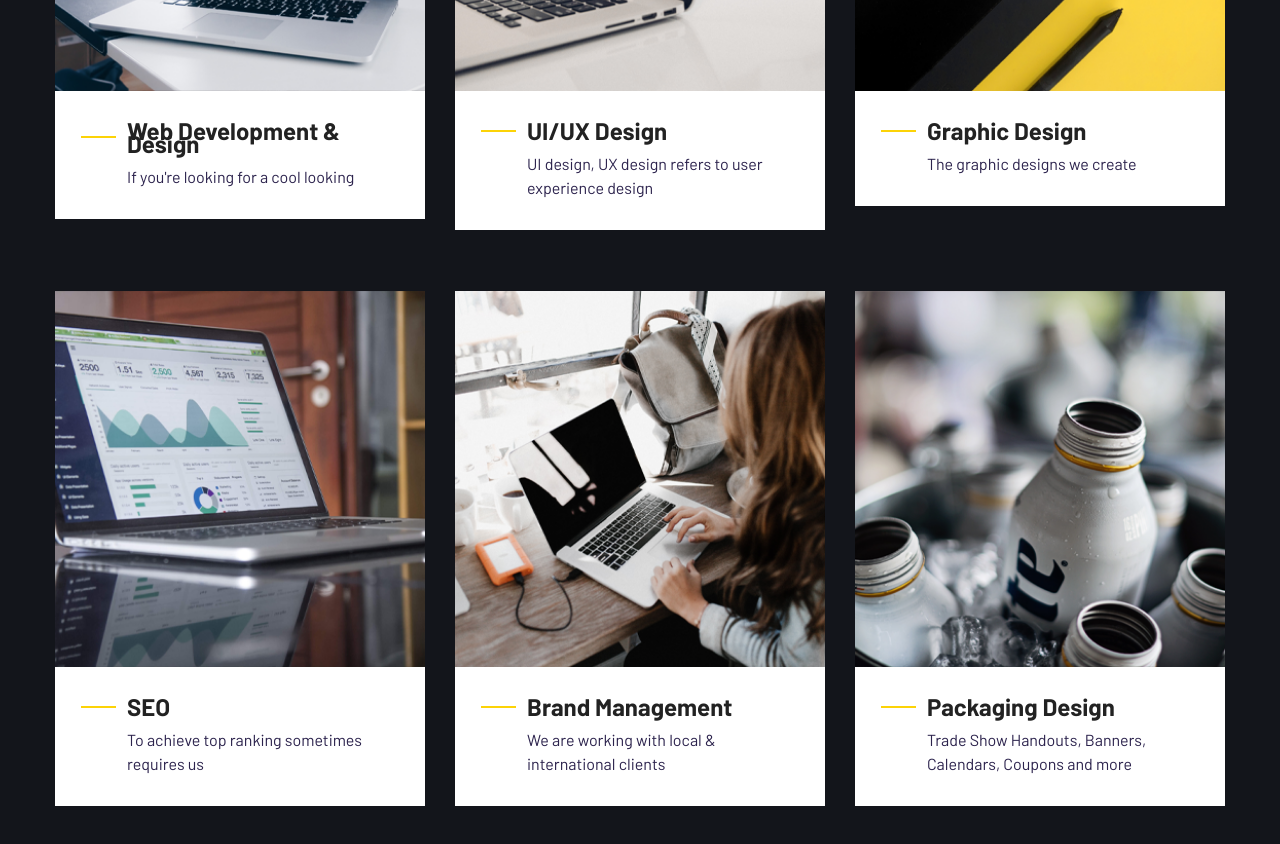
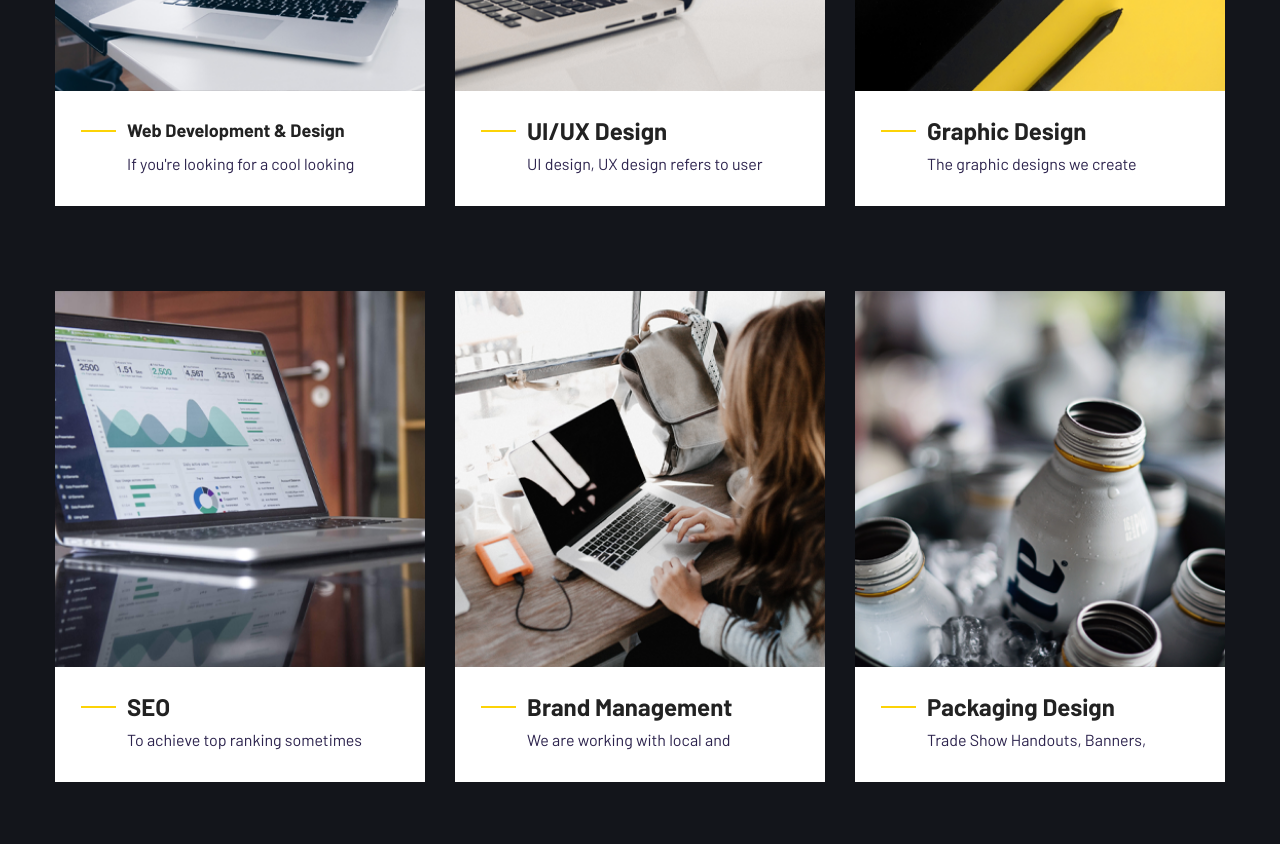
Before and after one commit to tellws/hello, a plain HTML site: page services.html in a window 1280 px wide. Shown: the part 1640-2484 px from the top of the page. Drawn offline with nearby package versions, Linux system fonts and the light colour scheme; some icons are missing; a web font is replaced by a local one.

Commit message:
modify service

```diff
--- a/services.html
+++ b/services.html
@@ -140,9 +140,9 @@
                                 <img src="assets/img/gallery/services1.png" alt="">
                              </div>
                              <div class="services-caption">
-                                <h3><a href="services.html">Web Development & Design</a></h3>
+                                <h3><a href="services.html" style="font-size: 18px;">Web Development & Design</a></h3>
                                 <p class="pera1">If you're looking for a cool looking </p>
-                                <p class="pera2">If you're looking for a cool looking website that complements your brand, a complete e-commerce solution or just a personal blog, you've come to the right place. Our extensive experience makes us the ideal solution. We've built thousands of fully customized web sites, personalized and adaptated to any business model. </p>
+                                <p class="pera2">If you're looking for a cool looking website that complements your brand, you've come to the right place. Our extensive experience makes us the ideal solution. We've built thousands of fully customized web sites, personalized and adaptated to any business model. </p>
                             </div>
                         </div>
                     </div>
@@ -153,7 +153,7 @@
                              </div>
                              <div class="services-caption">
                                 <h3><a href="services.html">UI/UX Design</a></h3>
-                                <p class="pera1">UI design, UX design refers to user experience design </p>
+                                <p class="pera1">UI design, UX design refers to user </p>
                                 <p class="pera2">UI design, UX design refers to user experience design, excellent custom user experience and user interface (UX/UI) development and improvement for your web and mobile-based digital platforms. </p>
                             </div>
                         </div>
@@ -177,7 +177,7 @@
                              </div>
                              <div class="services-caption">
                                 <h3><a href="services.html">SEO</a></h3>
-                                <p class="pera1">To achieve top ranking sometimes requires us </p>
+                                <p class="pera1">To achieve top ranking sometimes </p>
                                 <p class="pera2">To achieve top ranking sometimes requires us to go in and update the content on your existing website or to add new content, this is a part of the ongoing SEO process. </p>
                             </div>
                         </div>
@@ -189,7 +189,7 @@
                              </div>
                              <div class="services-caption">
                                 <h3><a href="services.html">Brand Management</a></h3>
-                                <p class="pera1">We are working with local & international clients </p>
+                                <p class="pera1">We are working with local and </p>
                                 <p class="pera2">We are working with local & international clients, we span a wide range of graphic design services. </p>
                             </div>
                         </div>
@@ -201,7 +201,7 @@
                              </div>
                              <div class="services-caption">
                                 <h3><a href="services.html">Packaging Design</a></h3>
-                                <p class="pera1">Trade Show Handouts, Banners, Calendars, Coupons and more </p>
+                                <p class="pera1">Trade Show Handouts, Banners, </p>
                                 <p class="pera2">Trade Show Handouts, Banners, Calendars, Coupons and more </p>
                             </div>
                         </div>
```
